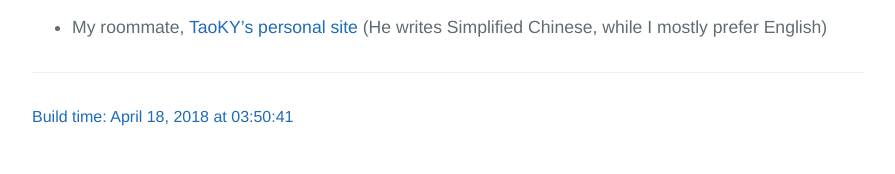
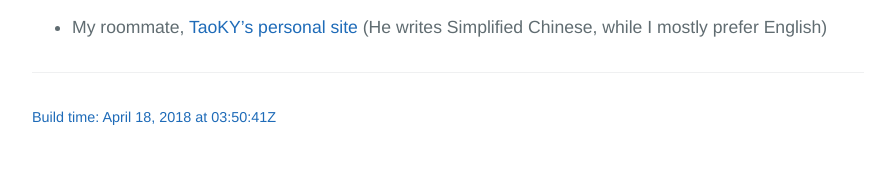
Before and after one commit to iBug/iBug-source, a Jekyll site: the page built from index.md, in a window 1280 px wide. Shown: the part 1234-1408 px from the top of the page, without its empty margins (192-1087 px from the left). Built offline with Jekyll 4.4.1, drawn with Linux system fonts in a browser that asks for light colours; some web fonts are replaced.

Commit message:
Smaller footer

```diff
--- a/_layouts/default.html
+++ b/_layouts/default.html
@@ -36,7 +36,7 @@
 			<footer class="site-footer">
 				<span class="site-footer-credits">
 					{% if page.show_home %}
-					<p><a href="{{ site.url }}{{ site.baseurl }}"><b>Return to home</b></a></p>
+					<p style="text-align: center;"><a href="{{ site.url }}{{ site.baseurl }}"><b>Return to home</b></a></p>
 					{% endif %}
 				</span>
 			</footer>
--- a/_layouts/home.html
+++ b/_layouts/home.html
@@ -8,6 +8,6 @@ layout: default
 
 <footer class="site-footer">
 	<span class="site-footer-credits">
-		<a href="{{ site.url }}{{ site.baseurl }}/about.html">Build time: {{ site.time | date: "%B %-d, %Y at %H:%M:%S" }}</a>
+		<a href="{{ site.url }}{{ site.baseurl }}/about.html">Build time: {{ site.time | date: "%B %-d, %Y at %H:%M:%SZ" }}</a>
 	</span>
 </footer>
--- a/_sass/ibug.scss
+++ b/_sass/ibug.scss
@@ -480,6 +480,16 @@ a {
 	}
 }
 
+.site-footer-owner {
+	display: block;
+	font-weight: bold;
+}
+
+.site-footer-credits {
+	color: $blockquote-text-color;
+	font-size: 0.9em;
+}
+
 .site-footer {
 	padding-top: 2rem;
 	margin-top: 2rem;
@@ -494,29 +504,8 @@ a {
 	}
 
 	@include small {
-		font-size: 0.9rem;
+		font-size: 0.8rem;
 		margin-bottom: 0.5rem;
-	}
-}
-
-.site-footer-owner {
-	display: block;
-	font-weight: bold;
-}
-
-.site-footer-credits {
-	color: $blockquote-text-color;
-}
-
-.site-footer {
-
-	@include large {
-	}
-
-	@include medium {
-	}
-
-	@include small {
 	}
 
 	.my-span-icon {
```
